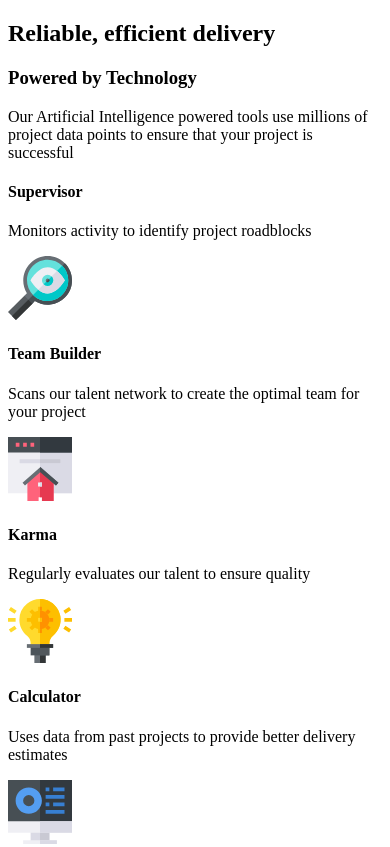
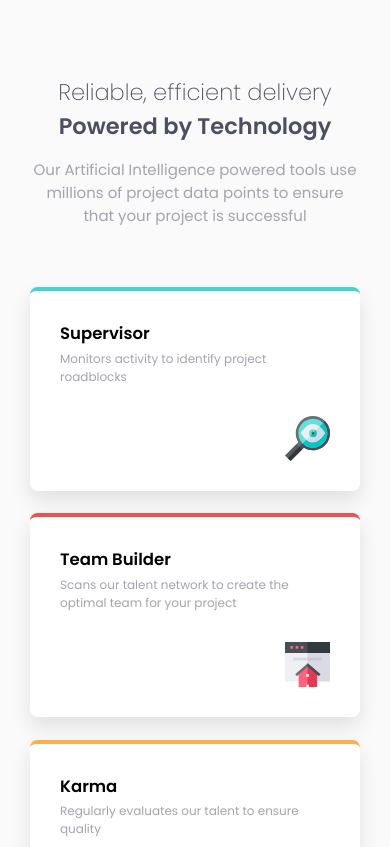
Before and after one commit to inlumio/four-card-features-section, a plain HTML site: page index.html in a window 390 px wide. Shown: the top 847 px of the page. Drawn offline with Linux system fonts and the light colour scheme.

Commit message:
add mobile-first styles

```diff
--- a/style.css
+++ b/style.css
@@ -0,0 +1,97 @@
+@import url('https://fonts.googleapis.com/css2?family=Poppins:wght@200;400;600&display=swap');
+
+*, *::after, *::before {
+	margin: 0;
+	padding: 0;
+	box-sizing: border-box;
+}
+
+:root {
+	--red: hsl(0, 78%, 62%);
+	--cyan: hsl(180, 62%, 55%);
+	--orange: hsl(34, 97%, 64%);
+	--blue: hsl(212, 86%, 64%);
+	--dark-blue: hsl(234, 12%, 34%);
+	--grayish-blue: hsl(229, 6%, 66%);
+	--light-gray: hsl(0, 0%, 98%);
+}
+
+html {
+	font-size: 15px;
+}
+
+body {
+	font-family: 'Poppins', sans-serif;
+	background-color: var(--light-gray);
+}
+
+.wrapper {
+	padding: 5rem 2rem;
+}
+
+.header {
+	text-align: center;
+	color: var(--dark-blue);
+	--header-size:1.5rem;
+	margin-block-end: 4rem;
+}
+
+.thin-header {
+	font-weight: 200;
+	font-size: var(--header-size);
+}
+
+.bold-header {
+	font-weight: 600;
+	font-size: var(--header-size);
+}
+
+.description {
+	color: var(--grayish-blue);
+	margin-block-start: 1rem;
+}
+
+.main {
+	display: flex;
+	flex-direction: column;
+	gap: 1.5rem;
+}
+
+.card {
+	background-color: white;
+	border-radius: 0.5rem;
+	padding: 2rem;
+	box-shadow: 0 10px 20px rgba(0, 0, 0, 0.1);
+	border-top: 4px solid var(--acc-clr, blue);
+	display: flex;
+	flex-direction: column;
+}
+
+.card__header {
+	font-size: 1.1rem;
+	margin-block-end: .25rem;
+}
+
+.card__details {
+	color: var(--grayish-blue);
+	font-size: 0.8rem;
+	margin-block-end: 2rem;
+}
+
+.card__img {
+	align-self: flex-end;
+	width: 3rem;
+}
+
+.card:nth-child(1) {
+	--acc-clr: var(--cyan);
+}
+.card:nth-child(2) {
+	--acc-clr: var(--red);
+}
+.card:nth-child(3) {
+	--acc-clr: var(--orange);
+}
+.card:nth-child(4) {
+	--acc-clr: var(--blue);
+}
```
Also changed, not shown: index.html (+0 -3 lines).
